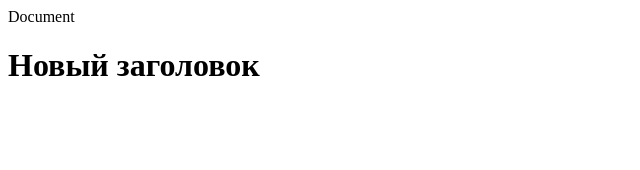
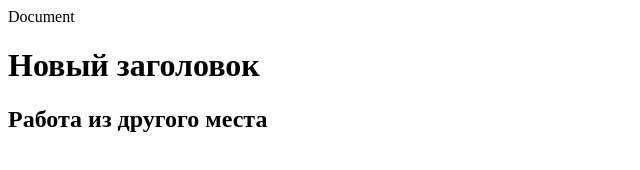
Before and after one commit to alexkorzh1606/Project, a plain HTML site: page index.html in a window 1280 px wide. Shown: the whole page, without its empty margins (0-640 px from the left). Drawn offline with Linux system fonts and the light colour scheme.

Commit message:
New header

```diff
--- a/index.html
+++ b/index.html
@@ -7,5 +7,6 @@
 </head>
 <body>
     <h1>Новый заголовок</h1>
+    <h2>Работа из другого места</h2>
 </body>
 </html>
```
